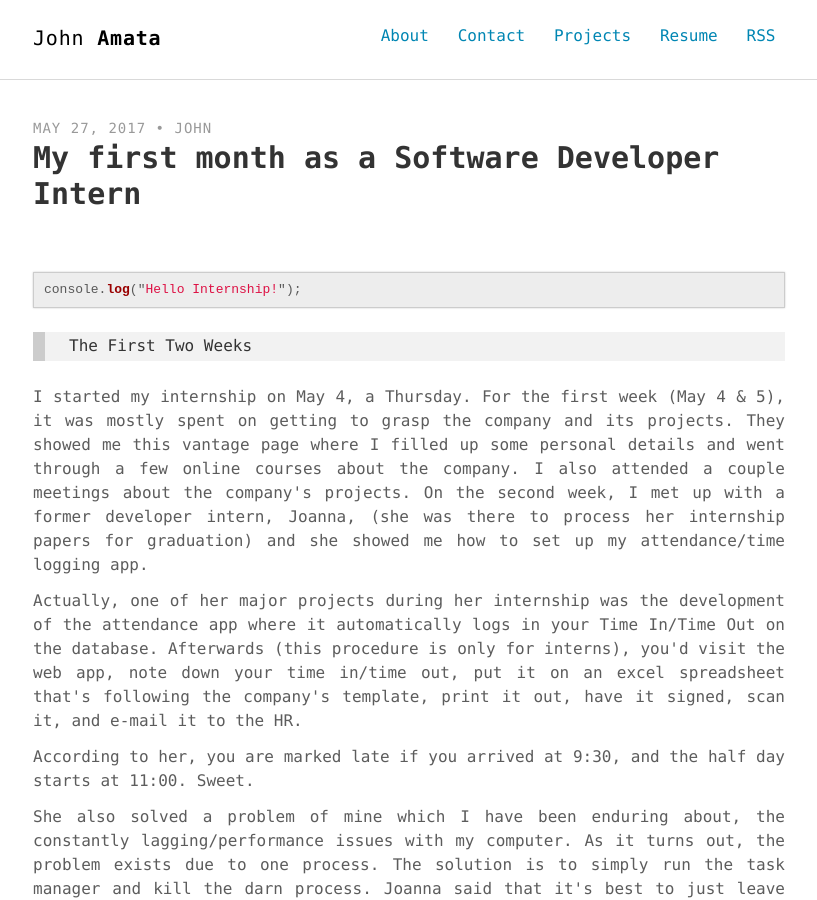
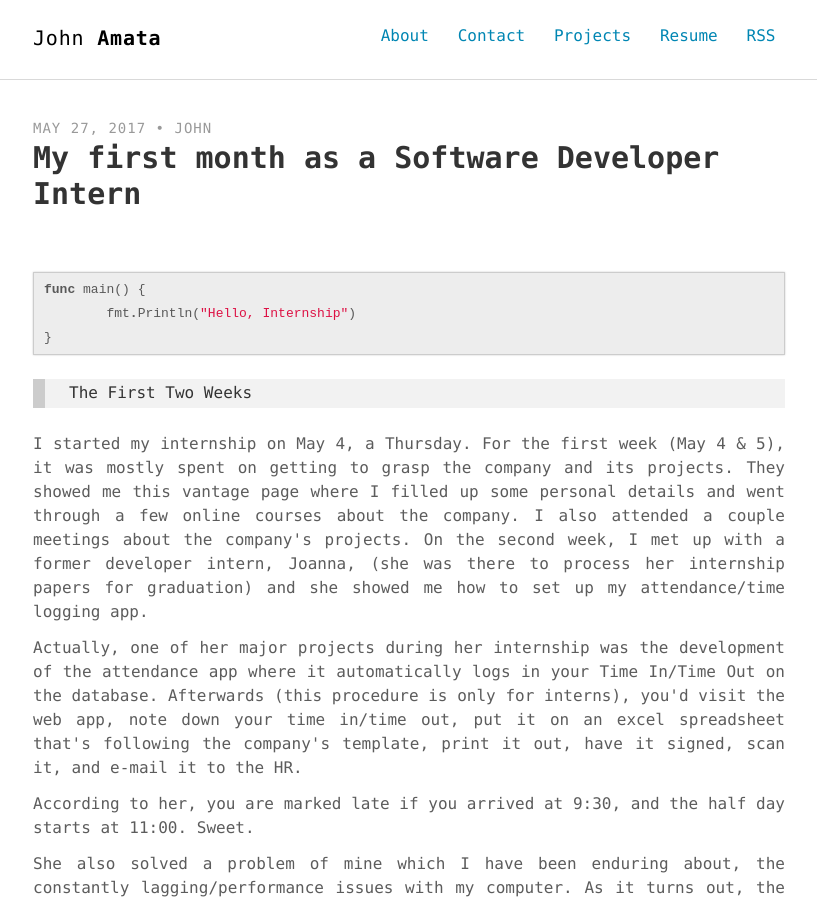
Before and after one commit to jpamata/jpamata.github.io, a Jekyll site: the page built from _posts/2017-05-27-My-First-Month-as-a-Software-Developer-Intern.md, in a window 1280 px wide and 900 px high. Shown: the whole window, without its empty margins (231-1048 px from the left). Built offline with Jekyll 4.4.1, drawn with Linux system fonts in a browser that asks for light colours; comment, search, counter and statistics services are not loaded.

Commit message:
Update 2017-05-27-My-First-Month-as-a-Software-Developer-Intern.md

````diff
--- a/_posts/2017-05-27-My-First-Month-as-a-Software-Developer-Intern.md
+++ b/_posts/2017-05-27-My-First-Month-as-a-Software-Developer-Intern.md
@@ -11,8 +11,10 @@ author: john
 
 
 
-```javascript
-console.log("Hello Internship!");
+```go
+func main() {
+	fmt.Println("Hello, Internship")
+}
 ```
 
 > The First Two Weeks
````
